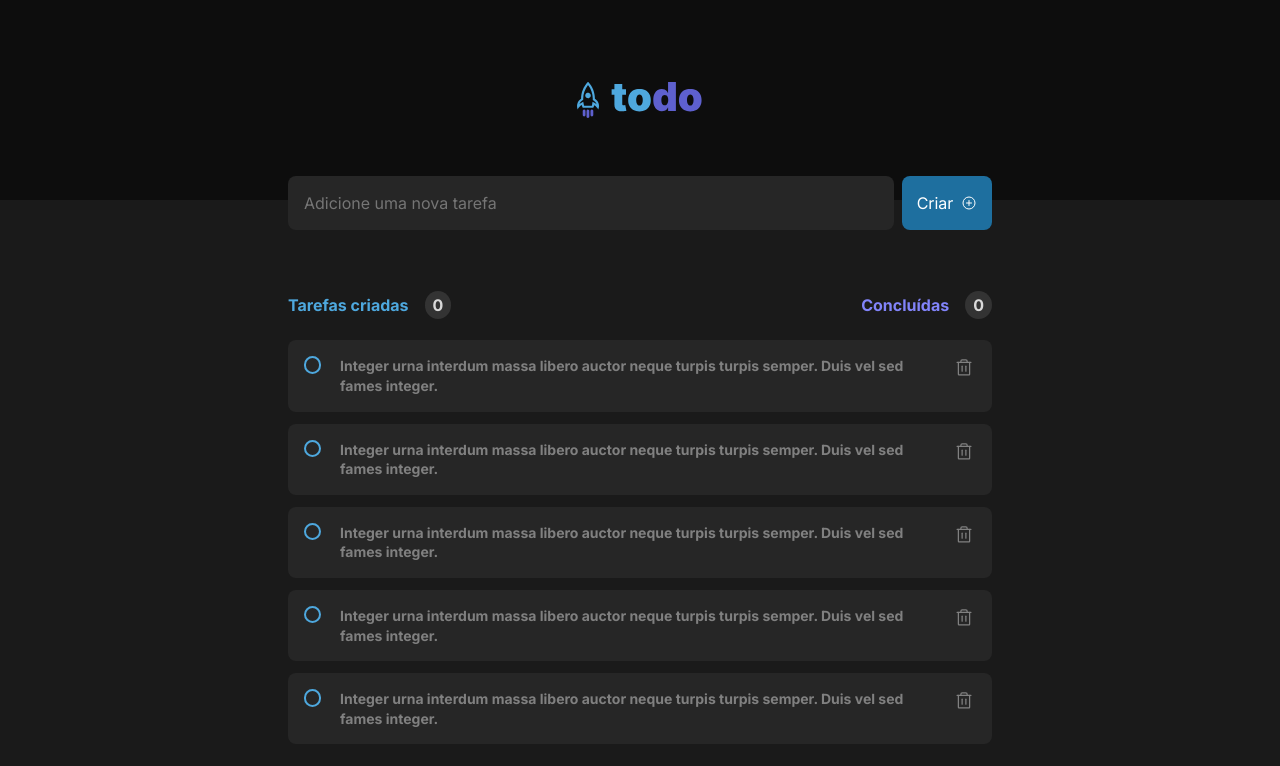
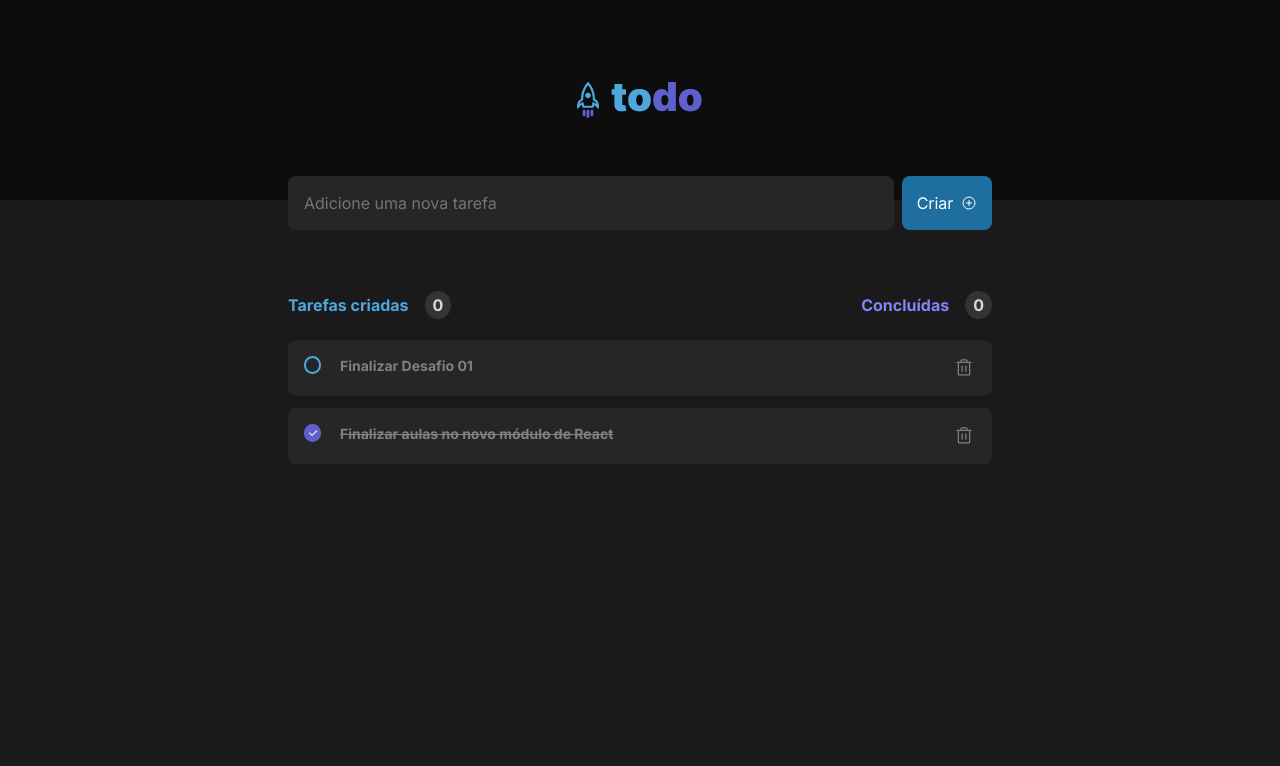
Before and after one commit to LSantoni/desafio-01-todo-list, a React (Vite) app: page / in a window 1280 px wide. Shown: the top 766 px of the page. Built offline with nearby package versions, Linux system fonts and the light colour scheme.

Commit message:
Deixar listagem de tasks dinâmicas

```diff
--- a/src/components/ListTask.module.css
+++ b/src/components/ListTask.module.css
@@ -1,6 +1,3 @@
-.container {
-}
-
 .container header {
   display: grid;
   grid-template-columns: auto auto;
--- a/src/components/ListTask.tsx
+++ b/src/components/ListTask.tsx
@@ -2,8 +2,30 @@ import styles from './ListTask.module.css';
 
 import clipboard from '../assets/clipboard.svg';
 import { Task } from './Task';
+import { useState } from 'react';
+
+interface Tasks {
+  id: number;
+  completed: boolean;
+  description: string;
+}
 
 export function ListTask() {
+  const initialTasks: Tasks[] = [
+    {
+      id: 0,
+      completed: false,
+      description: 'Finalizar Desafio 01'
+    },
+    {
+      id: 1,
+      completed: true,
+      description: 'Finalizar aulas no novo módulo de React'
+    }
+  ];
+
+  const [tasks, setTasks] = useState(initialTasks);
+
   return (
     <div className={styles.container}>
       <header>
@@ -25,11 +47,15 @@ export function ListTask() {
       </section>
 
       <section>
-        <Task />
-        <Task />
-        <Task />
-        <Task />
-        <Task />
+        {tasks.map(task => {
+          return (
+            <Task
+              key={task.id}
+              completed={task.completed}
+              description={task.description}
+            />
+          )
+        })}
       </section>
     </div>
   )
--- a/src/components/Task.module.css
+++ b/src/components/Task.module.css
@@ -61,3 +61,7 @@ input[type='radio']:checked:hover {
   background-color: var(--purple);
   border: 2px solid var(--purple);
 }
+
+.completedTask {
+  text-decoration: line-through;
+}
--- a/src/components/Task.tsx
+++ b/src/components/Task.tsx
@@ -1,11 +1,17 @@
 import { Trash } from 'phosphor-react';
 import styles from './Task.module.css';
 
-export function Task() {
+interface TaskProps {
+  completed: boolean;
+  description: string;
+}
+
+export function Task({ completed, description }: TaskProps) {
+
   return (
     <div className={styles.taskContent}>
-      <input type="radio" name="" id="" />
-      <p>Integer urna interdum massa libero auctor neque turpis turpis semper. Duis vel sed fames integer.</p>
+      <input type="radio" checked={completed} />
+      <p className={completed ? styles.completedTask : ""}>{description}</p>
       <button title='Deletar task'>
         <Trash size={20} />
       </button>
```
